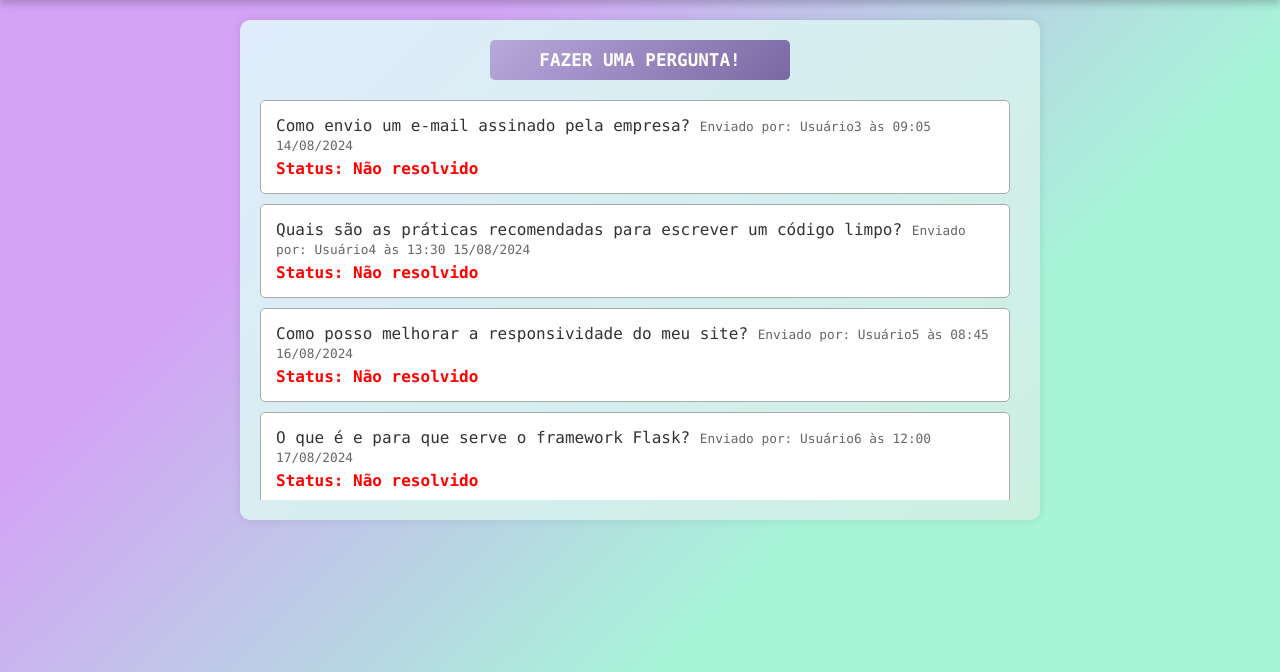
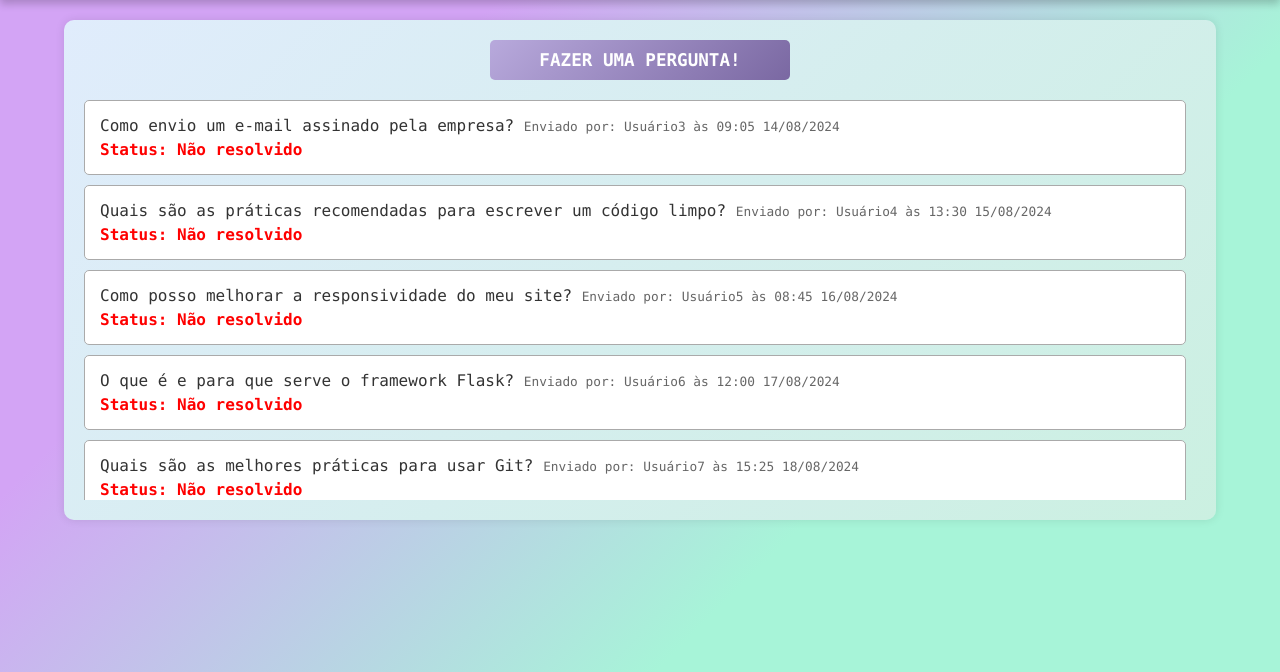
Before and after one commit to vinicius-vses/helpsystem, a Flask app: template templates/index.html in a window 1280 px wide. Shown: the part 128-800 px from the top of the page. Run offline with Flask 3, Linux system fonts and the light colour scheme; the template is opened without the code that fills it, so the values that code supplies are empty; parts of the project's set-up code (start-up, migrations or seed data) failed here and were passed over.

Commit message:
Aumento do container central

```diff
--- a/static/css/index.css
+++ b/static/css/index.css
@@ -138,8 +138,8 @@ body {
 }
 
 .container {
-    width: 90%;
-    max-width: 800px;
+    width: 95%;
+    max-width: 90%;
     background: linear-gradient(135deg, #e0ecfc, #cbf0e1);
     border-radius: 10px;
     padding: 20px;
```
